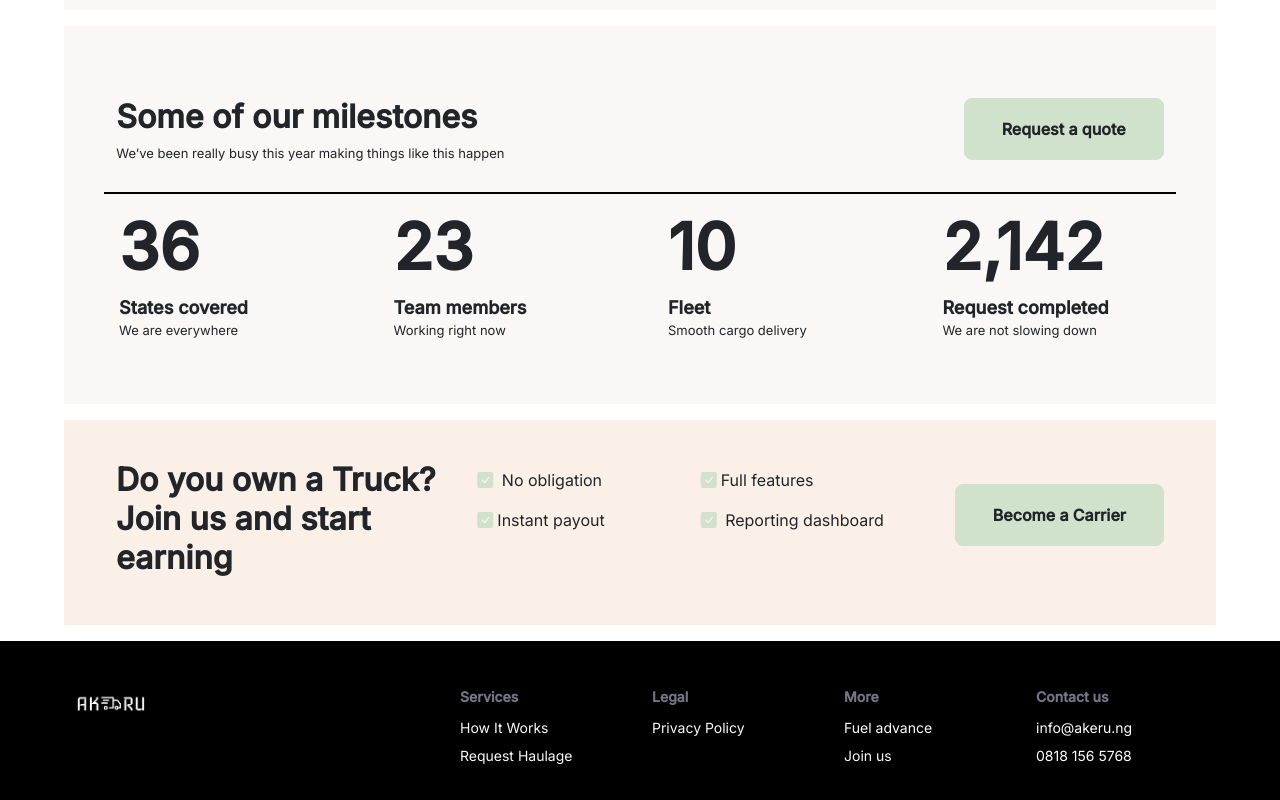
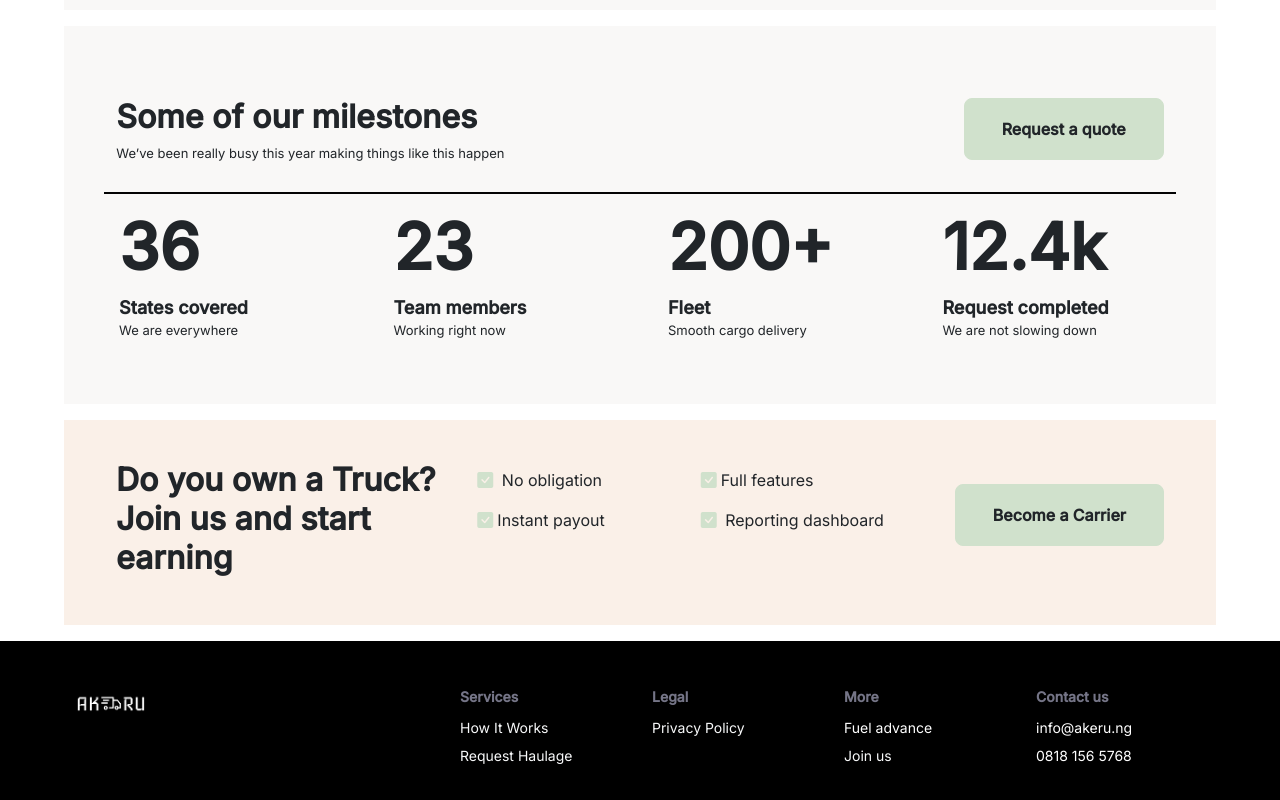
Before and after one commit to emmasam1/akeru1, a React (Create React App) app: page / in a window 1280 px wide. Shown: the part 2997-3797 px from the top of the page. Built offline with nearby package versions, Linux system fonts and the light colour scheme; no server answers; a web font is replaced by a local one.

Commit message:
Update Home.js

```diff
--- a/src/components/Home.js
+++ b/src/components/Home.js
@@ -609,12 +609,12 @@ function Home() {
               <p className="milestone_second_p">Working right now</p>
             </div>
             <div className="col-lg-3  ">
-              <h1 className="milestone_h1">10</h1>
+              <h1 className="milestone_h1">200+</h1>
               <p className="milestone_first_p">Fleet</p>
               <p className="milestone_second_p">Smooth cargo delivery</p>
             </div>
             <div className="col-lg-3  ">
-              <h1 className="milestone_h1">2,142</h1>
+              <h1 className="milestone_h1">12.4k</h1>
               <p className="milestone_first_p">Request completed</p>
               <p className="milestone_second_p">We are not slowing down</p>
             </div>
```
